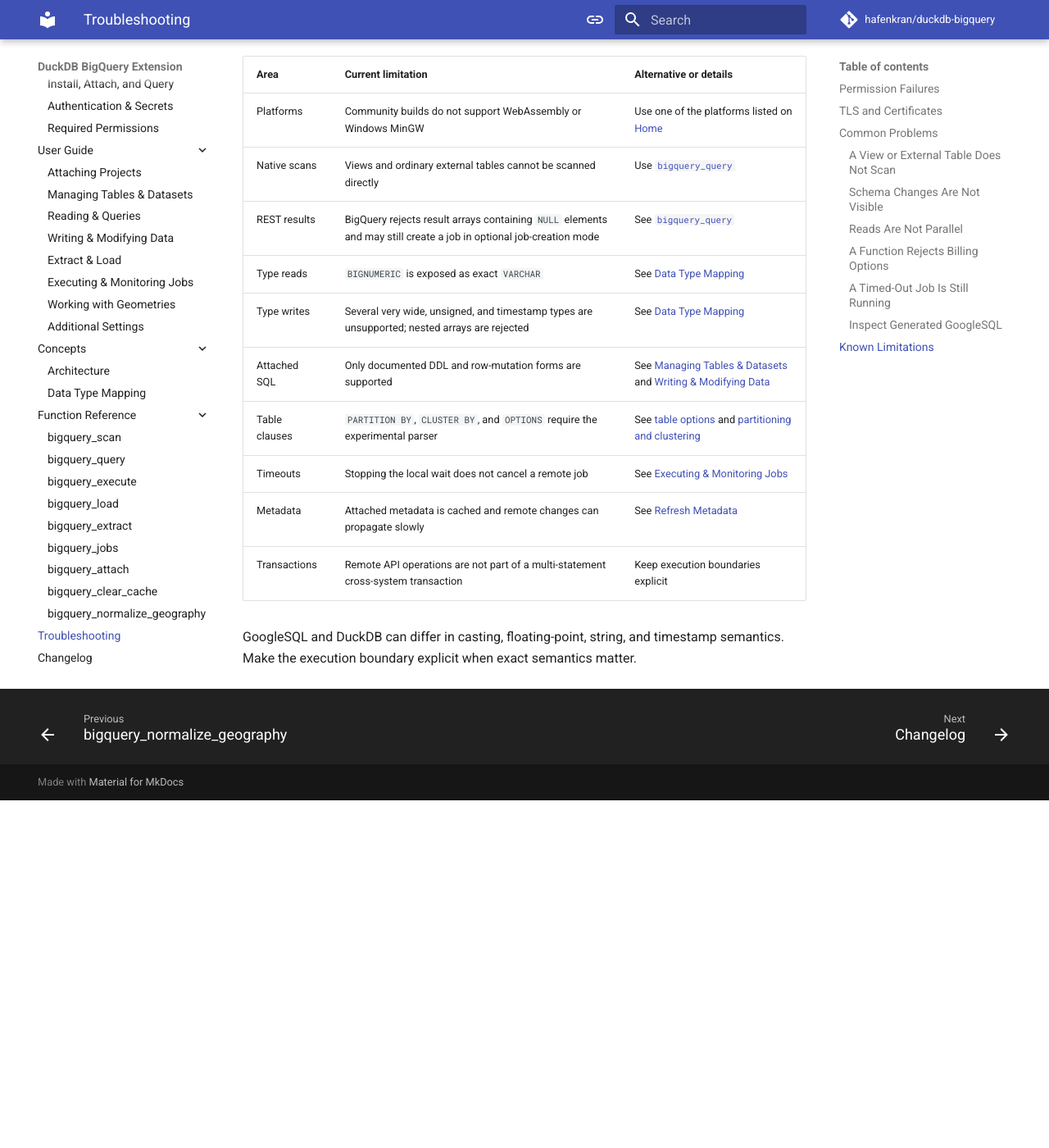
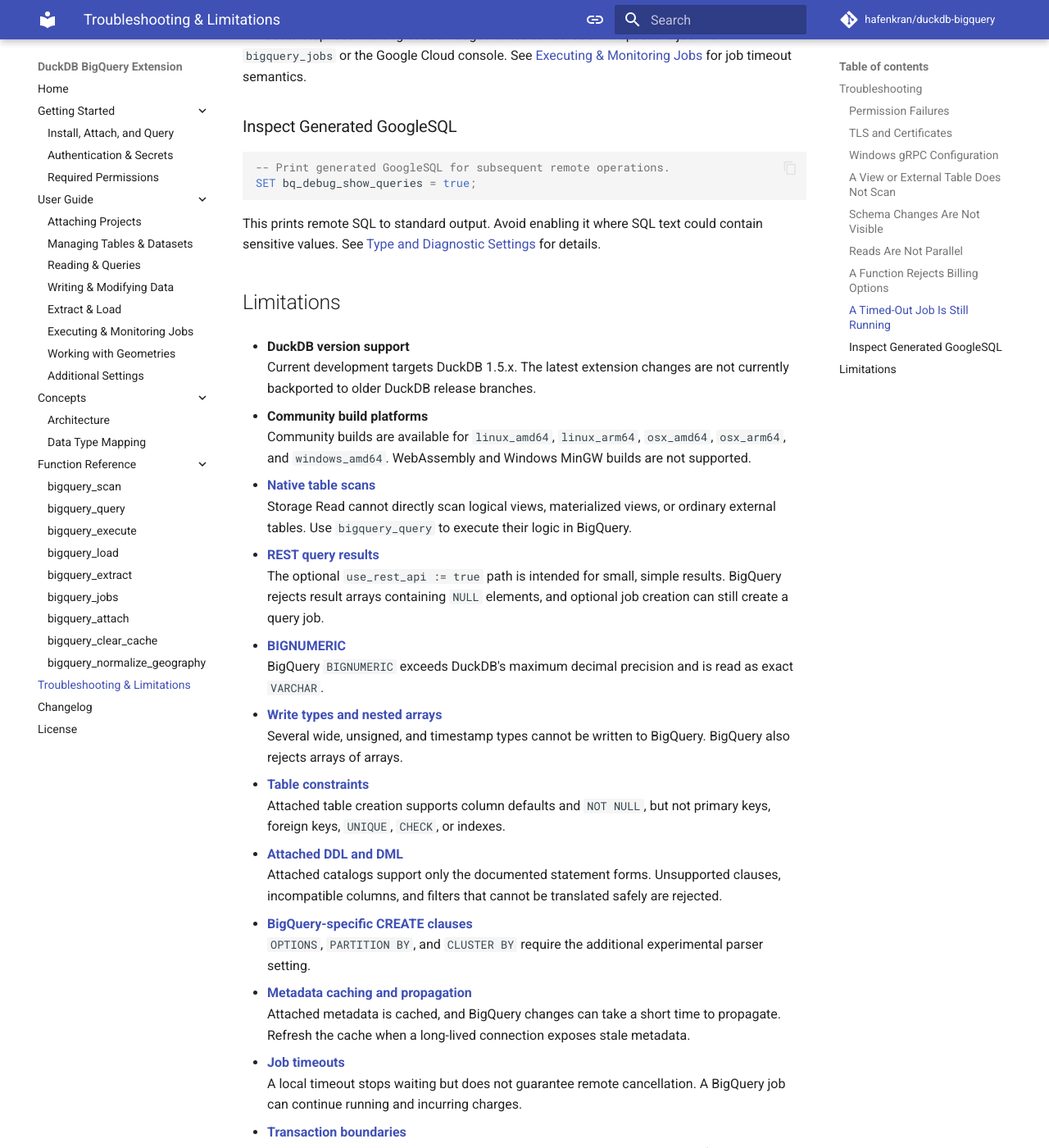
Before and after one commit to hafenkran/duckdb-bigquery, an MkDocs documentation site: the page built from docs/troubleshooting.md, in a window 1280 px wide and 1400 px high, scrolled down 2072 px. Shown: the whole window at 82% size. Built offline with MkDocs 1.6.1 and Material for MkDocs 9.7.7, drawn with Linux system fonts in a browser that asks for light colours; comment, search, counter and statistics services are not loaded; before the commit the page ends 3048 px from its top, so only the background shows below that; some of the changed text lies outside the part shown.

Commit message:
docs: consolidate troubleshooting and compatibility guidance

````diff
--- a/docs/troubleshooting.md
+++ b/docs/troubleshooting.md
@@ -1,22 +1,25 @@
-# Troubleshooting
+# Troubleshooting & Limitations
 
-Use this page for operational failures and current extension limitations.
-For tuning and the complete settings reference, see
-[Additional Settings](user-guide/configuration.md).
+The extension connects systems with different execution models, SQL semantics,
+type systems, and release cycles. Use the troubleshooting guidance for
+unexpected failures, then review the known limitations and alternatives.
 
-## Permission Failures
+## Troubleshooting
 
-If [authentication](getting-started/authentication-and-secrets.md) succeeds but a later API
-request fails, the active identity usually lacks dataset, table, job, Storage
-Read, or Storage Write permissions.
+### Permission Failures
+
+If [authentication](getting-started/authentication-and-secrets.md) succeeds but
+a later API request fails, the active identity usually lacks dataset, table,
+job, Storage Read, or Storage Write permissions.
 
 Check:
 
 1. which storage and billing projects are configured;
 2. whether the identity can use the billing project;
-3. the operation-specific [IAM permissions](getting-started/required-permissions.md).
+3. the operation-specific
+   [IAM permissions](getting-started/required-permissions.md).
 
-## TLS and Certificates
+### TLS and Certificates
 
 Set a readable CA bundle for cURL-based REST clients:
 
@@ -25,16 +28,29 @@
 SET bq_curl_ca_bundle_path = '/path/to/ca-bundle.pem';
 ```
 
-On Windows, gRPC may additionally need
-`GRPC_DEFAULT_SSL_ROOTS_FILE_PATH` before DuckDB starts. Follow the Google
-Cloud C++ client's
-[Windows TLS setup](https://github.com/googleapis/google-cloud-cpp/blob/f2bd9a9af590f58317a216627ae9e2399c245bab/google/cloud/storage/quickstart/README.md#windows)
-and keep the root bundle current. Do not disable certificate verification.
+See
+[`bq_curl_ca_bundle_path`](user-guide/configuration.md#type-and-diagnostic-settings)
+for the setting details. Keep the root bundle current and do not disable
+certificate verification.
 
-See [`bq_curl_ca_bundle_path`](user-guide/configuration.md#type-and-diagnostic-settings)
-for the setting details.
+### Windows gRPC Configuration
 
-## Common Problems
+On Windows, gRPC requires an additional environment variable to configure the
+trust store for SSL certificates. Download the root certificates and configure
+the variable as described in the Google Cloud C++ client's
+[official documentation](https://github.com/googleapis/google-cloud-cpp/blob/f2bd9a9af590f58317a216627ae9e2399c245bab/google/cloud/storage/quickstart/README.md#windows):
+
+```batch title="Command Prompt"
+@powershell -NoProfile -ExecutionPolicy unrestricted -Command ^
+    (new-object System.Net.WebClient).Downloadfile( ^
+        'https://pki.google.com/roots.pem', 'roots.pem')
+set GRPC_DEFAULT_SSL_ROOTS_FILE_PATH=%cd%\roots.pem
+```
+
+This downloads `roots.pem` into the current directory and sets
+`GRPC_DEFAULT_SSL_ROOTS_FILE_PATH` to that file for the current Command Prompt
+session. Start DuckDB from the same session so gRPC can use the configured trust
+store.
 
 ### A View or External Table Does Not Scan
 
@@ -67,7 +83,8 @@
 ```
 
 BigQuery can return fewer streams than requested. See
-[Storage Read Settings](user-guide/configuration.md#storage-read-settings) for details.
+[Storage Read Settings](user-guide/configuration.md#storage-read-settings) for
+details.
 
 ### A Function Rejects Billing Options
 
@@ -79,8 +96,8 @@
 
 Timeouts stop local waiting but do not guarantee cancellation. Inspect the job
 with `bigquery_jobs` or the Google Cloud console. See
-[Executing & Monitoring Jobs](user-guide/jobs-and-transfers.md#timeouts-and-costs) for job timeout
-semantics.
+[Executing & Monitoring Jobs](user-guide/jobs-and-transfers.md#timeouts-and-costs)
+for job timeout semantics.
 
 ### Inspect Generated GoogleSQL
 
@@ -94,21 +111,61 @@
 [Type and Diagnostic Settings](user-guide/configuration.md#type-and-diagnostic-settings)
 for details.
 
-## Known Limitations
+## Limitations
 
-| Area | Current limitation | Alternative or details |
-| --- | --- | --- |
-| Platforms | Community builds do not support WebAssembly or Windows MinGW | Use one of the platforms listed on [Home](index.md#what-you-can-do) |
-| Native scans | Views and ordinary external tables cannot be scanned directly | Use [`bigquery_query`](user-guide/reading-and-queries.md#bigquery-query) |
-| REST results | BigQuery rejects result arrays containing `NULL` elements and may still create a job in optional job-creation mode | See [`bigquery_query`](user-guide/reading-and-queries.md#bigquery-query) |
-| Type reads | `BIGNUMERIC` is exposed as exact `VARCHAR` | See [Data Type Mapping](concepts/data-types.md#bignumeric-and-arrays) |
-| Type writes | Several very wide, unsigned, and timestamp types are unsupported; nested arrays are rejected | See [Data Type Mapping](concepts/data-types.md) |
-| Attached SQL | Only documented DDL and row-mutation forms are supported | See [Managing Tables & Datasets](user-guide/managing-tables-and-schemas.md) and [Writing & Modifying Data](user-guide/writing.md) |
-| Table clauses | `PARTITION BY`, `CLUSTER BY`, and `OPTIONS` require the experimental parser | See [table options](user-guide/managing-tables-and-schemas.md#create-a-table-with-options) and [partitioning and clustering](user-guide/managing-tables-and-schemas.md#partition-and-cluster-a-table) |
-| Timeouts | Stopping the local wait does not cancel a remote job | See [Executing & Monitoring Jobs](user-guide/jobs-and-transfers.md#timeouts-and-costs) |
-| Metadata | Attached metadata is cached and remote changes can propagate slowly | See [Refresh Metadata](user-guide/attach.md#refresh-metadata-and-detach) |
-| Transactions | Remote API operations are not part of a multi-statement cross-system transaction | Keep execution boundaries explicit |
+- **DuckDB version support**<br>
+  Current development targets DuckDB 1.5.x. The latest extension changes are
+  not currently backported to older DuckDB release branches.
 
-GoogleSQL and DuckDB can differ in casting, floating-point, string, and
-timestamp semantics. Make the execution boundary explicit when exact semantics
-matter.
+- **Community build platforms**<br>
+  Community builds are available for `linux_amd64`, `linux_arm64`, `osx_amd64`,
+  `osx_arm64`, and `windows_amd64`. WebAssembly and Windows MinGW builds are not
+  supported.
+
+- **[Native table scans](user-guide/reading-and-queries.md#bigquery-scan)**<br>
+  Storage Read cannot directly scan logical views, materialized views, or
+  ordinary external tables. Use `bigquery_query` to execute their logic in
+  BigQuery.
+
+- **[REST query results](user-guide/reading-and-queries.md#bigquery-query)**<br>
+  The optional `use_rest_api := true` path is intended for small, simple
+  results. BigQuery rejects result arrays containing `NULL` elements, and
+  optional job creation can still create a query job.
+
+- **[BIGNUMERIC](concepts/data-types.md#bignumeric-and-arrays)**<br>
+  BigQuery `BIGNUMERIC` exceeds DuckDB's maximum decimal precision and is read
+  as exact `VARCHAR`.
+
+- **[Write types and nested arrays](concepts/data-types.md)**<br>
+  Several wide, unsigned, and timestamp types cannot be written to BigQuery.
+  BigQuery also rejects arrays of arrays.
+
+- **[Table constraints](user-guide/managing-tables-and-schemas.md#create-a-table)**<br>
+  Attached table creation supports column defaults and `NOT NULL`, but not
+  primary keys, foreign keys, `UNIQUE`, `CHECK`, or indexes.
+
+- **[Attached DDL and DML](user-guide/writing.md#limitations-and-safety)**<br>
+  Attached catalogs support only the documented statement forms. Unsupported
+  clauses, incompatible columns, and filters that cannot be translated safely
+  are rejected.
+
+- **[BigQuery-specific CREATE clauses](user-guide/configuration.md#bigquery-specific-create-clauses)**<br>
+  `OPTIONS`, `PARTITION BY`, and `CLUSTER BY` require the additional
+  experimental parser setting.
+
+- **[Metadata caching and propagation](user-guide/attach.md#refresh-metadata)**<br>
+  Attached metadata is cached, and BigQuery changes can take a short time to
+  propagate. Refresh the cache when a long-lived connection exposes stale
+  metadata.
+
+- **[Job timeouts](user-guide/jobs-and-transfers.md#timeouts-and-costs)**<br>
+  A local timeout stops waiting but does not guarantee remote cancellation. A
+  BigQuery job can continue running and incurring charges.
+
+- **[Transaction boundaries](concepts/architecture.md#attached-catalog-and-planning)**<br>
+  Completed BigQuery DDL, DML, and Storage Write operations are not part of a
+  multi-statement transaction that DuckDB can roll back.
+
+- **[DuckDB and GoogleSQL semantics](user-guide/reading-and-queries.md#experimental-aggregate-pushdown)**<br>
+  Casts, floating-point values, strings, and timestamps can behave differently
+  depending on whether DuckDB or BigQuery executes the operation.
--- a/mkdocs.yml
+++ b/mkdocs.yml
@@ -100,6 +100,6 @@
       - bigquery_attach: function-reference/bigquery-attach.md
       - bigquery_clear_cache: function-reference/bigquery-clear-cache.md
       - bigquery_normalize_geography: function-reference/bigquery-normalize-geography.md
-  - Troubleshooting: troubleshooting.md
+  - "Troubleshooting & Limitations": troubleshooting.md
   - Changelog: changelog.md
   - License: license.md
````
Also changed, not shown: docs/getting-started/install-attach-and-query.md (+13 -4 lines), docs/index.md (+14 -12 lines), docs/user-guide/configuration.md (+1 -1 lines).
